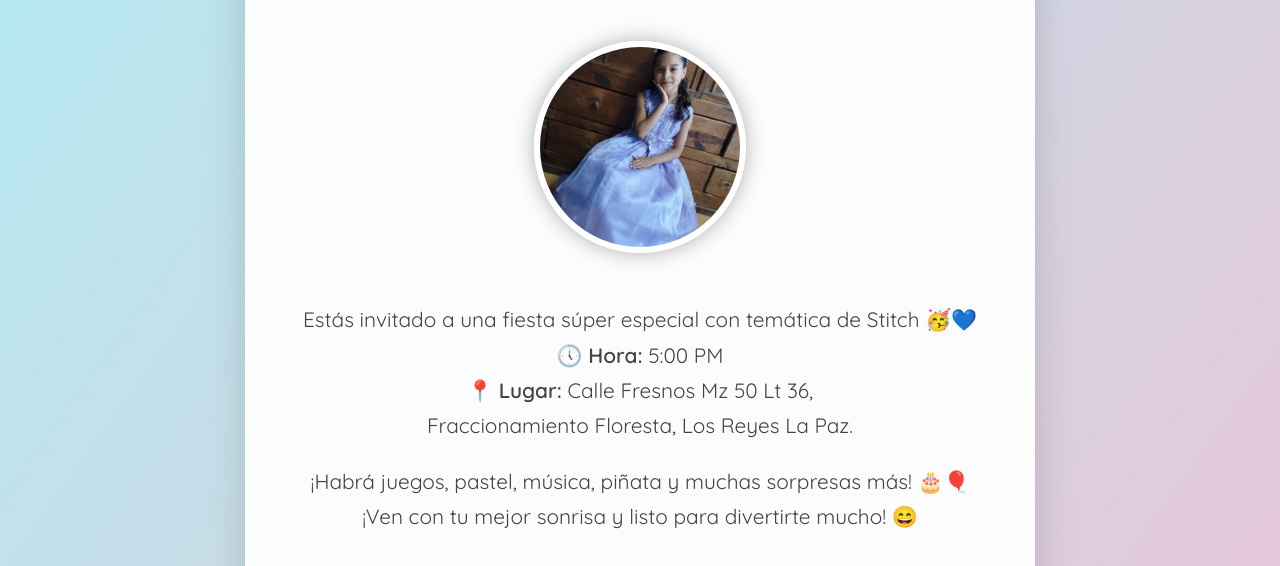
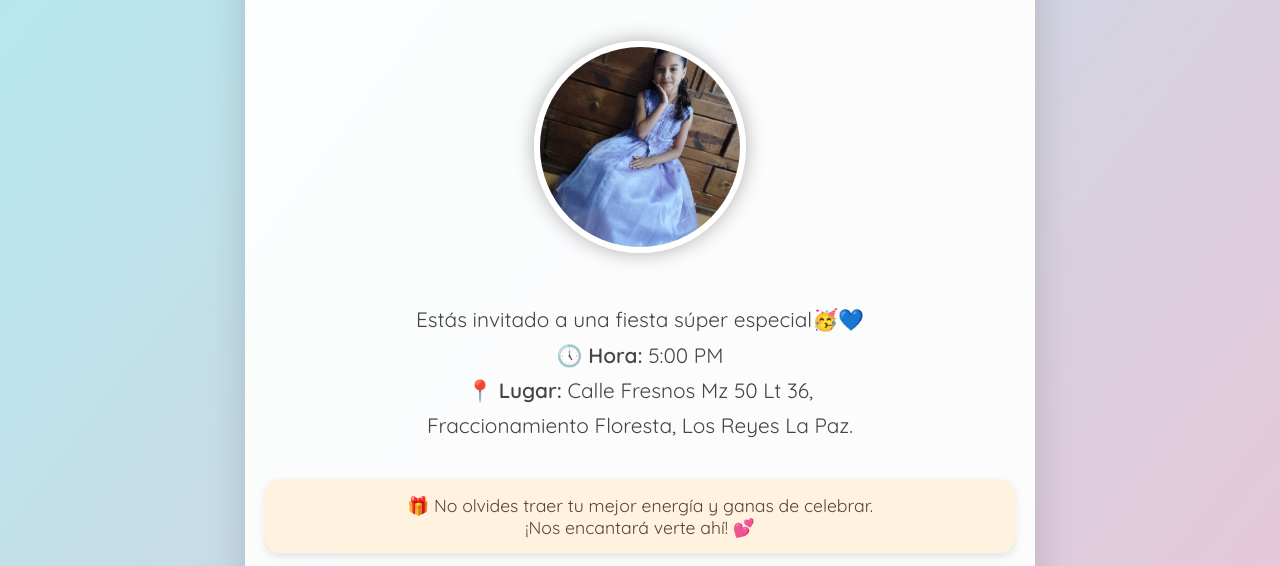
Before and after one commit to dobrayanidk/FELIZ-CUMPLE-SARAI, a plain HTML site: page index.html in a window 1280 px wide. Both pictures are taken after a click on the button "Entrar a la fiesta 🎉". Shown: the part 219-785 px from the top of the page. Drawn offline with Linux system fonts and the light colour scheme.

Commit message:
Update index.html

```diff
--- a/index.html
+++ b/index.html
@@ -191,15 +191,12 @@
       <img src="sarai.jpg" alt="Foto de Angela" class="foto" />
 
       <p class="detalle">
-        Estás invitado a una fiesta súper especial con temática de Stitch 🥳💙<br>
+        Estás invitado a una fiesta súper especial🥳💙<br>
         <strong>🕔 Hora:</strong> 5:00 PM<br>
         <strong>📍 Lugar:</strong> Calle Fresnos Mz 50 Lt 36,<br> Fraccionamiento Floresta, Los Reyes La Paz.
       </p>
 
-      <p class="detalle">
-        ¡Habrá juegos, pastel, música, piñata y muchas sorpresas más! 🎂🎈<br>
-        ¡Ven con tu mejor sonrisa y listo para divertirte mucho! 😄
-      </p>
+
 
       <div class="extra">
         🎁 No olvides traer tu mejor energía y ganas de celebrar.<br>
```
